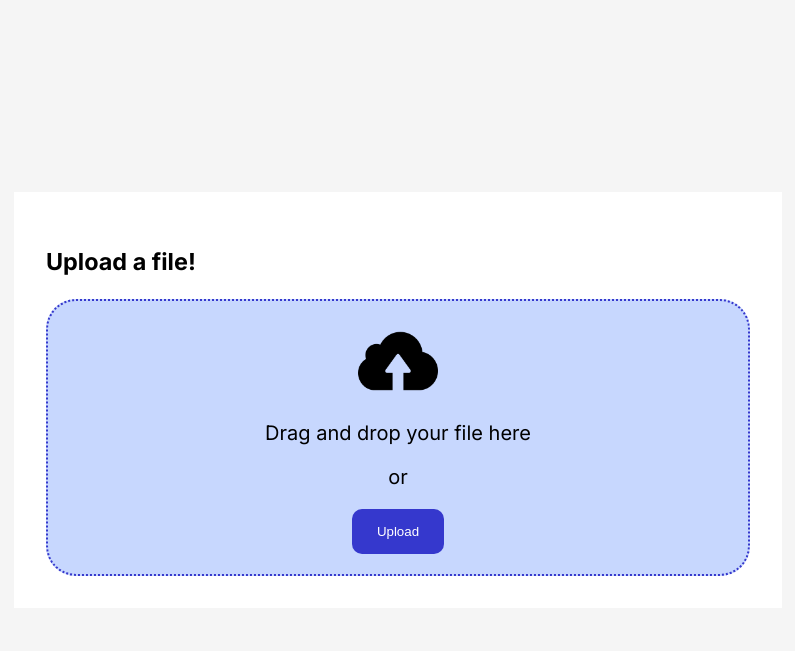
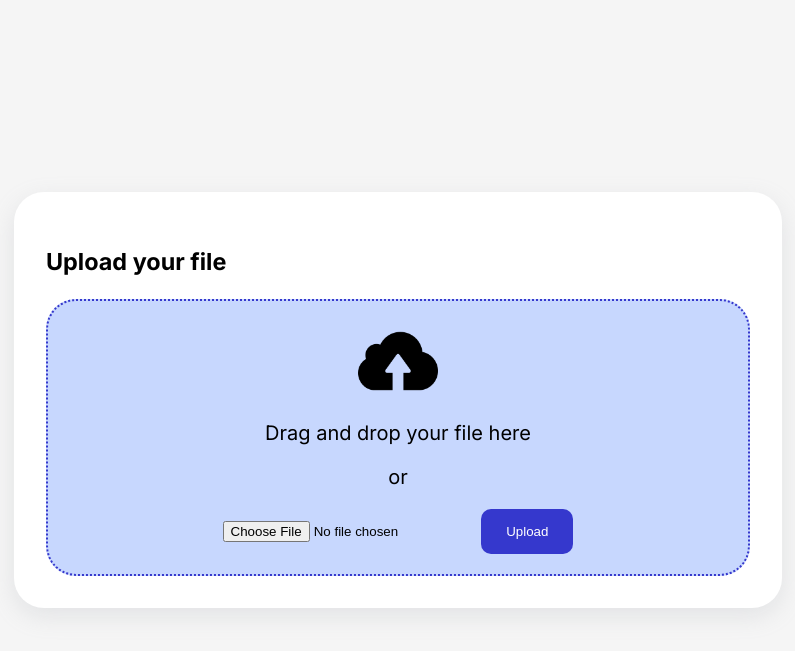
Before and after one commit to WenYang-Heng/JomHacking---Updated, a Flask app: page / in a window 1280 px wide. Shown: the top 651 px of the page, without its empty margins (242-1037 px from the left). Run offline with Flask 3, Linux system fonts and the light colour scheme.

Commit message:
index css changes

```diff
--- a/static/styles/index.css
+++ b/static/styles/index.css
@@ -27,6 +27,8 @@ img{
     width: 60%;
     padding: 2rem;
     font-size: 20px;
+    border-radius: 30px;
+    box-shadow: rgba(149, 157, 165, 0.2) 0px 8px 24px;
 }
 
 .upload-box{
--- a/templates/index.html
+++ b/templates/index.html
@@ -12,15 +12,15 @@
 <body>
     <div class="main">
         <div class="content">
-            <h3>Upload a file!</h3>
+            <h3>Upload your file</h3>
             <div class="upload-box">
                 <div class="logo">
                     <img src="{{ url_for('static', filename='assets/cloud-computing.png') }}" alt="Upload Logo">
                 </div>
                 <p>Drag and drop your file here</p>
                 <p>or</p>
-                <!-- <button onclick="processPDF">Select your file</button> -->
                 <form action="/success/" method="post">
+                    <input type="file" value="Choose file">
                     <input class="button-style" type="submit" value="Upload">
                 </form>
             </div>
```
